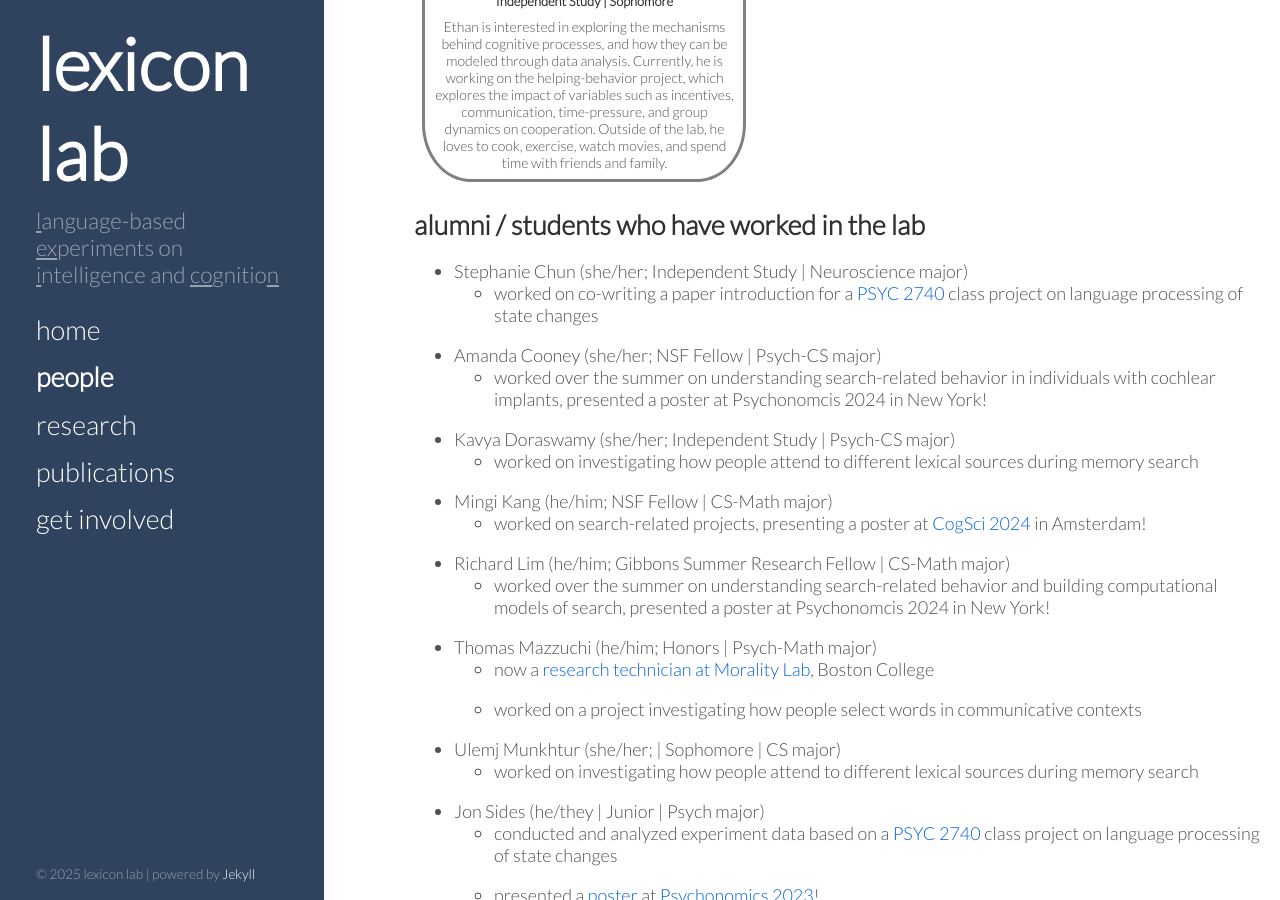
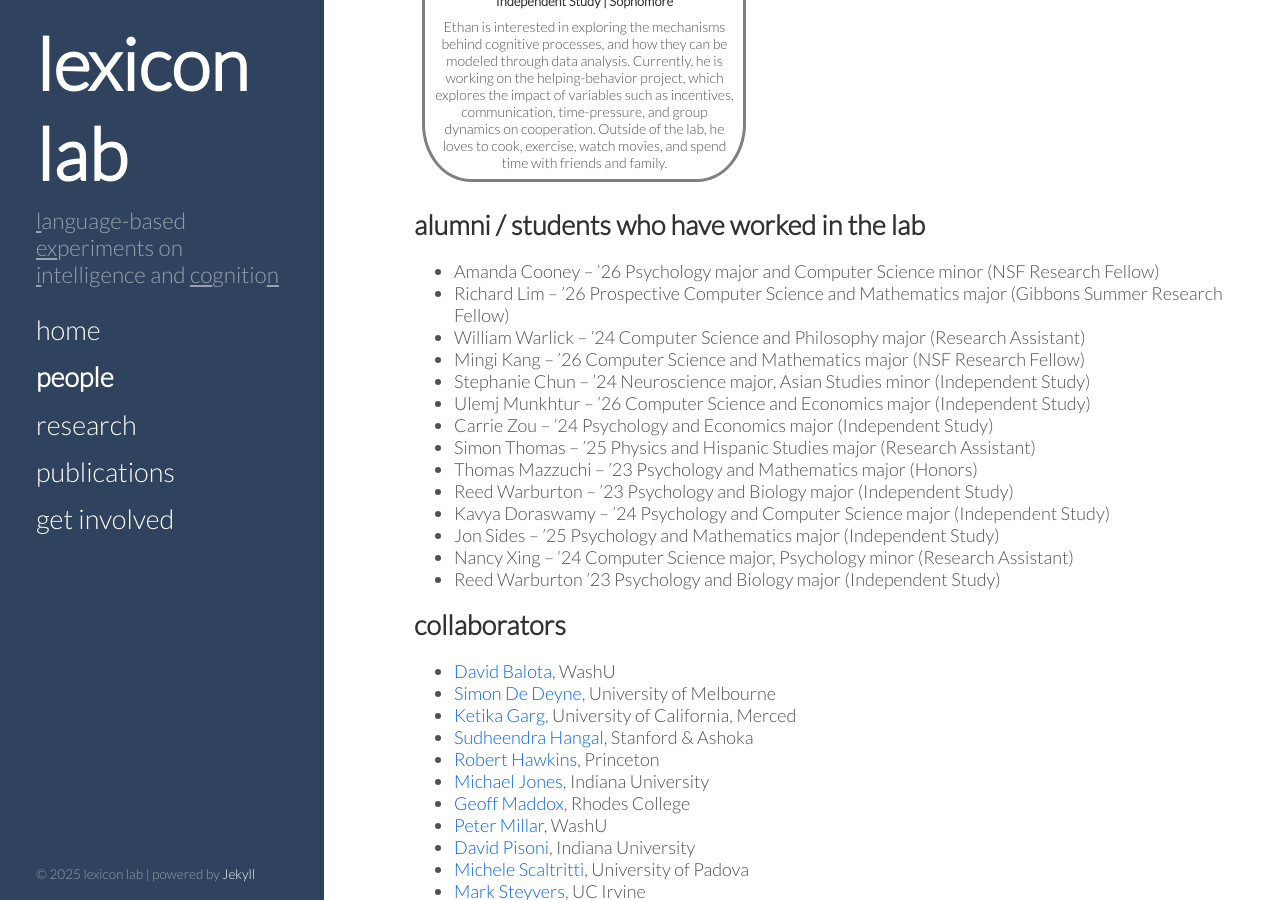
Before and after one commit to thelexiconlab/thelexiconlab.github.io, a Jekyll site: the page built from people.html, in a window 1280 px wide and 900 px high, scrolled down 977 px. Built offline with Jekyll 4.4.1, drawn with Linux system fonts in a browser that asks for light colours; Markdown is read by kramdown in place of the engine named in the settings; some of the changed text lies outside the part shown.

Commit message:
updated people

```diff
--- a/people.html
+++ b/people.html
@@ -52,7 +52,23 @@ order: 2
 
       <p><h2 id="alumni">alumni / students who have worked in the lab</h2> </p>
       <ul>
-      <li>Stephanie Chun (she/her; Independent Study | Neuroscience major) <br>
+        <li>Amanda Cooney – ’26 Psychology major and Computer Science minor (NSF Research Fellow)</li>
+        <li>Richard Lim – ’26 Prospective Computer Science and Mathematics major (Gibbons Summer Research Fellow)</li>
+        <li>William Warlick – ’24 Computer Science and Philosophy major (Research Assistant)</li>
+        <li>Mingi Kang – ’26 Computer Science and Mathematics major (NSF Research Fellow)</li>
+        <li>Stephanie Chun – ’24 Neuroscience major, Asian Studies minor (Independent Study)</li>
+        <li>Ulemj Munkhtur – ’26 Computer Science and Economics major (Independent Study)</li>
+        <li>Carrie Zou – ’24 Psychology and Economics major (Independent Study)</li>
+        <li>Simon Thomas – ’25 Physics and Hispanic Studies major (Research Assistant)</li>
+        <li>Thomas Mazzuchi – ’23 Psychology and Mathematics major (Honors)</li>
+        <li>Reed Warburton – ’23 Psychology and Biology major (Independent Study)</li>
+        <li>Kavya Doraswamy – ’24 Psychology and Computer Science major (Independent Study)</li>
+        <li>Jon Sides – ’25 Psychology and Mathematics major (Independent Study)</li>
+        <li>Nancy Xing – ’24 Computer Science major, Psychology minor (Research Assistant)</li>
+        <li>Reed Warburton ’23 Psychology and Biology major (Independent Study)</li>
+      </ul>
+
+      <!-- <li>Stephanie Chun (she/her; Independent Study | Neuroscience major) <br>
         <ul><li>worked on co-writing a paper introduction for a <a href="https://teaching-cognition.github.io/coglab/" target="_blank">PSYC 2740</a> class project on language processing of state changes </li></ul>
       </li>
       <li>Amanda Cooney (she/her; NSF Fellow  | Psych-CS major) <br>
@@ -92,9 +108,9 @@ order: 2
       </li>
       <li>Carrie Zou(she/her; Independent Study | Psych-Econ major)<br>
         <ul><li>worked on designing an experiment to invesigate how helpers perform goal inference during ambiguous situations </li></ul>
-      </li>
+      </li> -->
 
-      </ul>
+
 
       <p><h2 id="collaborators">collaborators</h2> </p>
       <ul>
```
